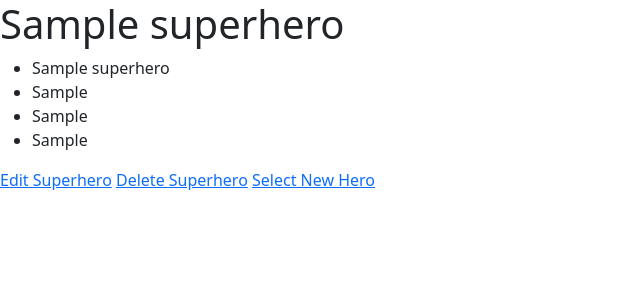
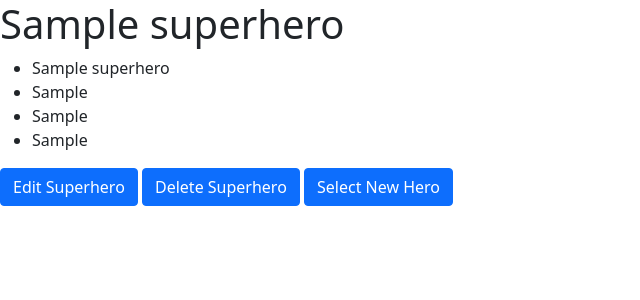
Before and after one commit to rnandon/SuperheroCreator, a Django app: page /superhero/1/ in a window 1280 px wide. Shown: the top 300 px of the page, without its empty margins (0-640 px from the left). Run offline with Django 3.2, Linux system fonts and the light colour scheme; tables that the repository leaves empty hold one stand-in row (values such as "Sample post").

Commit message:
Updated button appearances on detail.html

```diff
--- a/superhero_creator/superhero/templates/superhero/detail.html
+++ b/superhero_creator/superhero/templates/superhero/detail.html
@@ -17,9 +17,9 @@
         <li> {{selected_hero.catchphrase}} </li>
     </ul>
 
-    <a href="{% url 'superhero:edit_hero' selected_hero.pk %}">Edit Superhero</a>
-    <a href="{% url 'superhero:delete_hero' selected_hero.pk %}">Delete Superhero</a>
-    <a href="{% url 'superhero:index' %}">Select New Hero</a>
+    <a href="{% url 'superhero:edit_hero' selected_hero.pk %}" class="btn btn-primary">Edit Superhero</a>
+    <a href="{% url 'superhero:delete_hero' selected_hero.pk %}" class="btn btn-primary">Delete Superhero</a>
+    <a href="{% url 'superhero:index' %}" class="btn btn-primary">Select New Hero</a>
 
     <script src="https://cdn.jsdelivr.net/npm/bootstrap@5.0.2/dist/js/bootstrap.bundle.min.js" integrity="sha384-MrcW6ZMFYlzcLA8Nl+NtUVF0sA7MsXsP1UyJoMp4YLEuNSfAP+JcXn/tWtIaxVXM" crossorigin="anonymous"></script>
 
```
